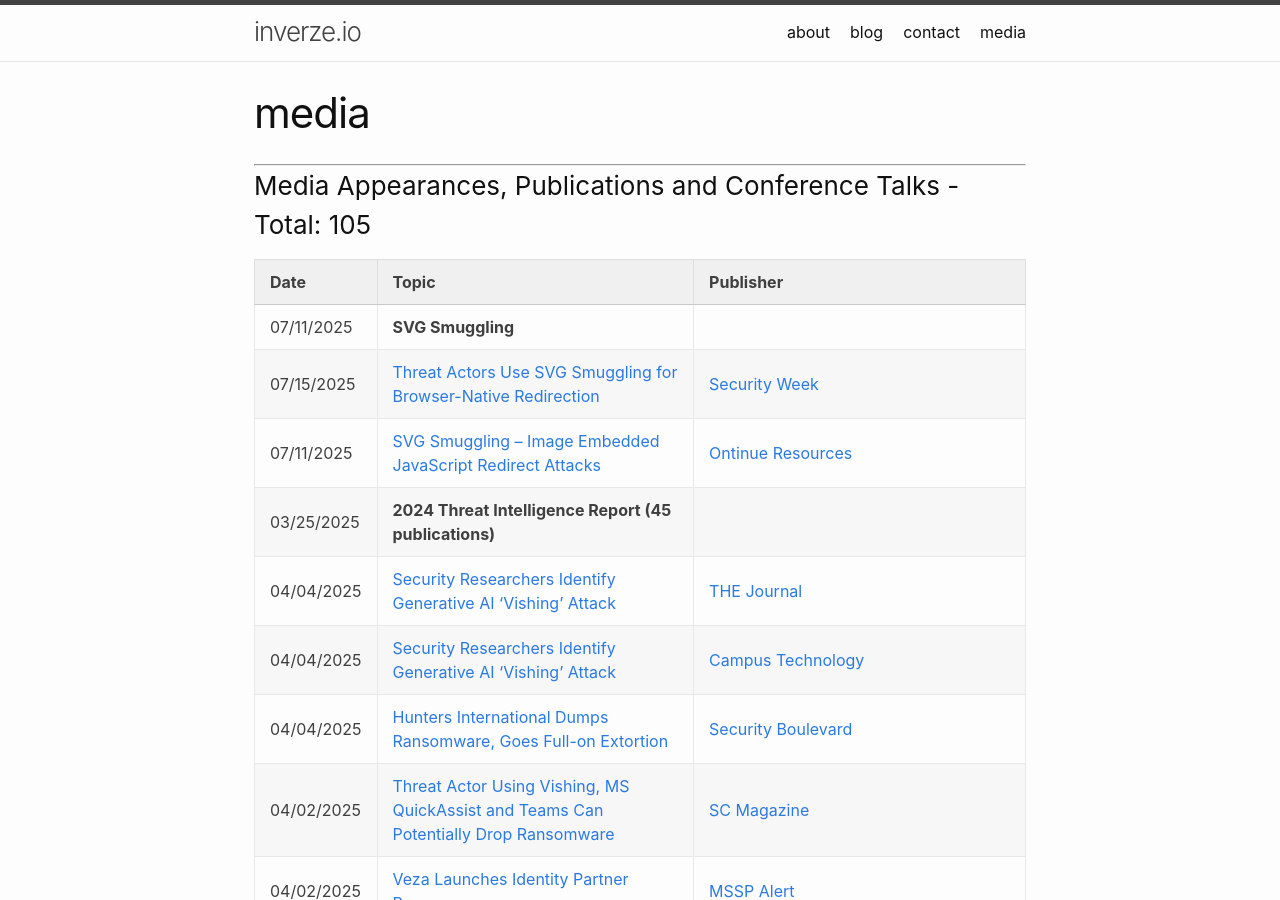
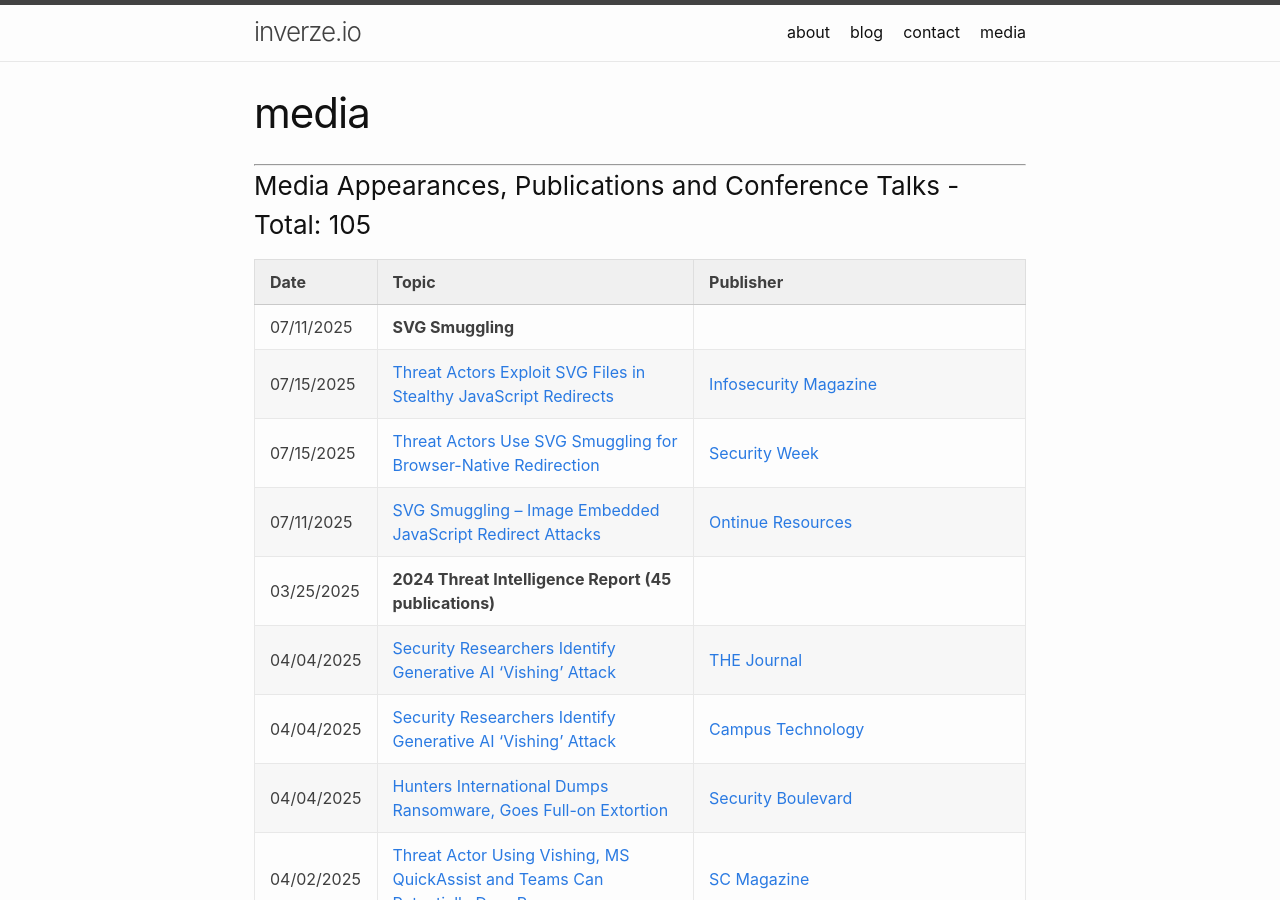
Before and after one commit to inverzeio/blog, a Jekyll site: the page built from media.md, in a window 1280 px wide and 900 px high. Built offline with Jekyll 4.4.1, drawn with Linux system fonts in a browser that asks for light colours.

Commit message:
Update media.md

```diff
--- a/media.md
+++ b/media.md
@@ -10,6 +10,7 @@
 | Date | Topic | Publisher |
 | ------------- | :------------- | :------------- |
 | 07/11/2025 | **SVG Smuggling** |
+| 07/15/2025 | [Threat Actors Exploit SVG Files in Stealthy JavaScript Redirects](https://www.infosecurity-magazine.com/news/hackers-svg-files-javascript/) | [Infosecurity Magazine](https://www.infosecurity-magazine.com) |
 | 07/15/2025 | [Threat Actors Use SVG Smuggling for Browser-Native Redirection](https://www.securityweek.com/threat-actors-use-svg-smuggling-for-browser-native-redirection/) | [Security Week](https://www.securityweek.com/) |
 | 07/11/2025 | [SVG Smuggling – Image Embedded JavaScript Redirect Attacks](https://www.ontinue.com/resource/blog-svg-smuggling/) | [Ontinue Resources](https://www.ontinue.com/resources/) |
 | 03/25/2025 | **2024 Threat Intelligence Report (45 publications)** |
```
